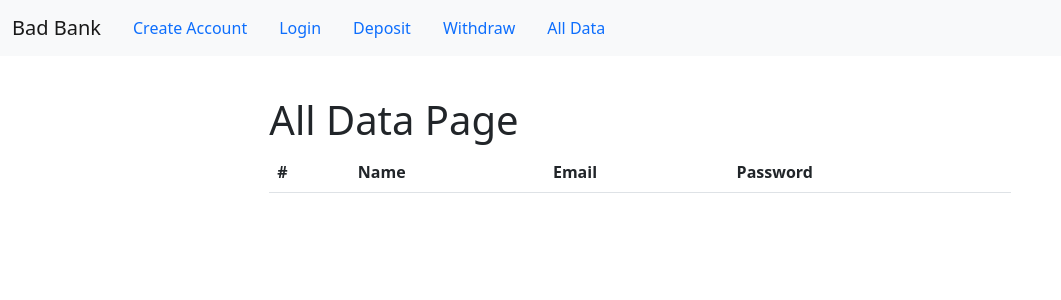
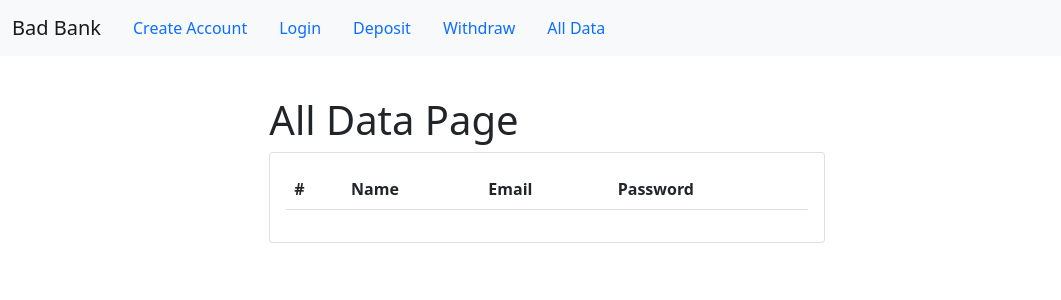
Before and after one commit to triciamesina/Bad-Bank, a React (Create React App) app: page /#/alldata in a window 1280 px wide. Shown: the top 300 px of the page, without its empty margins (0-1061 px from the left). Built offline with nearby package versions, Linux system fonts and the light colour scheme.

Commit message:
Add Card in AllData page

```diff
--- a/src/pages/alldata.jsx
+++ b/src/pages/alldata.jsx
@@ -1,5 +1,6 @@
 import { UserContext } from "App";
 import { DataTable } from "components/dataTable";
+import { Card } from "context";
 import React, { useContext } from "react";
 
 export const AllData = () => {
@@ -8,7 +9,7 @@ export const AllData = () => {
   return (
     <div>
       <h1>All Data Page</h1>
-      <DataTable data={context.users} />
+      <Card body={<DataTable data={context.users} />} />
     </div>
   );
 };
```
